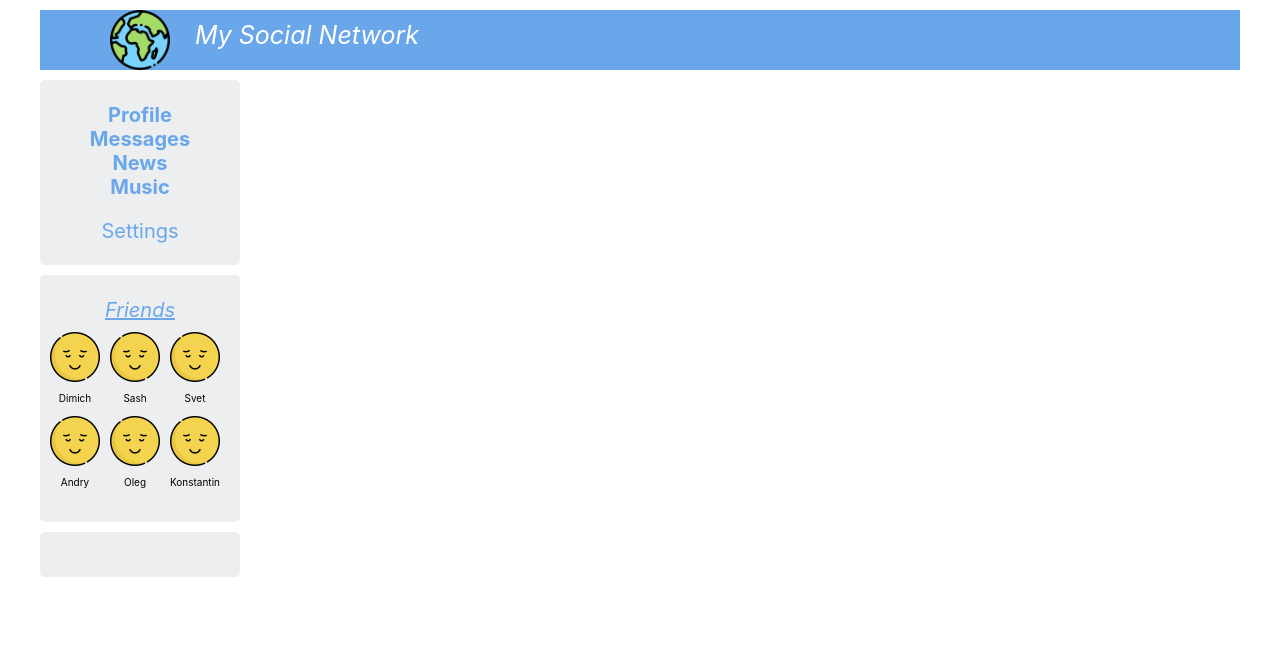
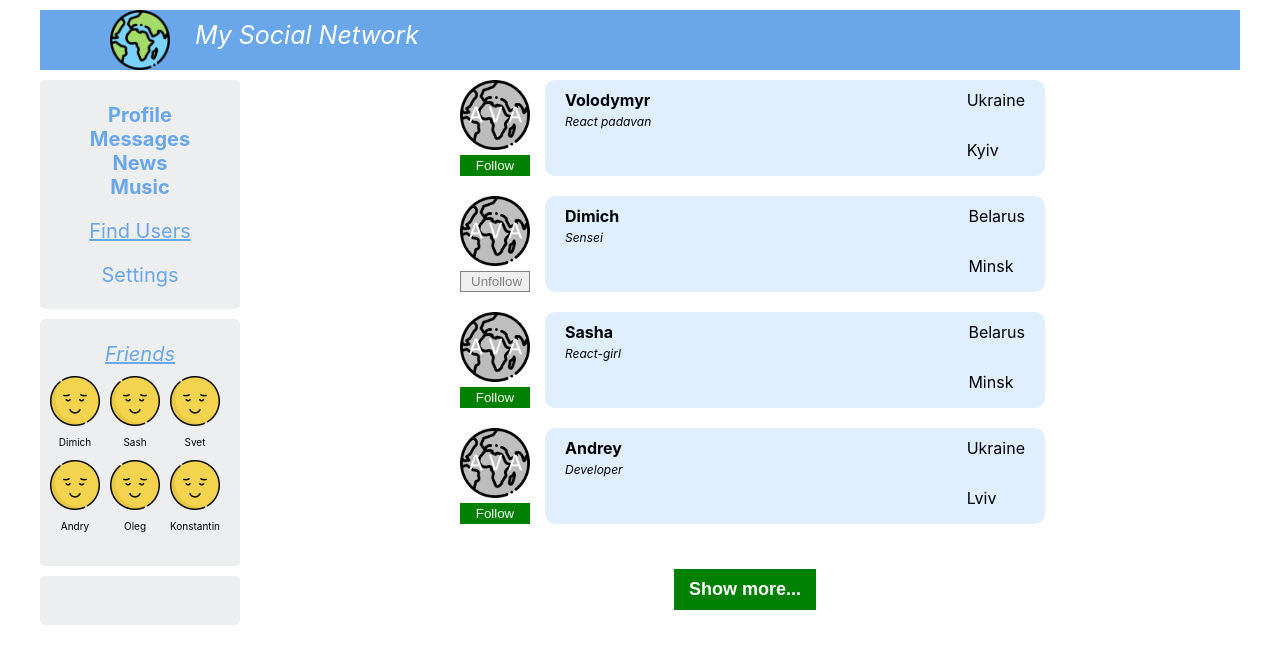
Before and after one commit to deftime/React-IT-K, a React (Create React App) app: page /users in a window 1280 px wide. Shown: the top 664 px of the page. Built offline with nearby package versions, Linux system fonts and the light colour scheme.

Commit message:
Ls 49-52 users-page get-side-data api

```diff
--- a/package.json
+++ b/package.json
@@ -6,6 +6,7 @@
     "@testing-library/jest-dom": "^4.2.4",
     "@testing-library/react": "^9.5.0",
     "@testing-library/user-event": "^7.2.1",
+    "axios": "^0.19.2",
     "react": "^16.13.1",
     "react-dom": "^16.13.1",
     "react-redux": "^7.2.0",
--- a/src/App.js
+++ b/src/App.js
@@ -4,6 +4,7 @@ import Header from './components/Header';
 import Navbar from './components/Navbar/Navbar';
 import Profile from './components/Profile/Profile';
 import Dialogs from './components/Dialogs/Dialogs';
+import FindUsersContainer from './components/FindUsers/FindUsersContainer';
 import {BrowserRouter, Route} from 'react-router-dom';
 
 function App(props) {
@@ -16,6 +17,7 @@ function App(props) {
           <Route exact path='/' render={ () => <Profile /> } />
           <Route path='/profile' render={ () => <Profile /> } />
           <Route path='/dialogs' render={ () => <Dialogs /> } />
+          <Route path='/users' render={ () => <FindUsersContainer /> } />
       </div>
     </div>
     </BrowserRouter>
--- /dev/null
+++ b/src/components/FindUsers/FindUsers.jsx
@@ -0,0 +1,31 @@
+import React from 'react';
+import cls from '../../css/findusers.module.css';
+import User from './user';
+
+function findUsers(props) {
+
+  if (props.usersArr.length === 0) {
+    props.getData([
+      {id: '1', name: 'Volodymyr', status: 'React padavan', country: 'Ukraine', city: 'Kyiv', follow: false},
+      {id: '2', name: 'Dimich', status: 'Sensei', country: 'Belarus', city: 'Minsk', follow: true},
+      {id: '3', name: 'Sasha', status: 'React-girl', country: 'Belarus', city: 'Minsk', follow: false},
+      {id: '4', name: 'Andrey', status: 'Developer', country: 'Ukraine', city: 'Lviv', follow: false}
+    ]);
+  }
+
+
+  let users = props.usersArr.map( user => <User key={user.id} id={user.id} name={user.name} status={user.status} country={user.country} city={user.city} follow={user.follow} followChange={props.follow} /> );
+
+  return (
+    <div className={cls.main}>
+      <div className={cls.inner}>
+        {users}
+        <div className={cls.moreButton}>
+          <button>Show more...</button>
+        </div>
+      </div>
+    </div>
+  )
+};
+
+export default findUsers;
--- /dev/null
+++ b/src/components/FindUsers/FindUsersContainer.jsx
@@ -0,0 +1,22 @@
+import {connect} from 'react-redux';
+import FindUsers from './FindUsers';
+import {followToggle, getData} from '../../redux/findusersReducer';
+
+function mapStateToProps(data) {
+  return {
+    usersArr: data.findusersPage.users
+  }
+}
+
+function mapDispatchToProps(dispatch) {
+  return {
+    follow: (id) => {
+      dispatch(followToggle(id));
+    },
+    getData: (data) => {
+      dispatch(getData(data));
+    }
+  }
+}
+
+export default connect(mapStateToProps, mapDispatchToProps)(FindUsers);
--- /dev/null
+++ b/src/components/FindUsers/user.jsx
@@ -0,0 +1,31 @@
+import React from 'react';
+import cls from '../../css/findusers.module.css';
+import ava from '../../images/post-ava.png';
+
+function user(props) {
+
+  function followToggle() {
+    props.followChange(props.id);
+  }
+
+  return (
+    <div className={cls.user}>
+      <div className={cls.left}>
+        <img src={ava} alt="ava" /><br/>
+        <button onClick={followToggle} className={props.follow ? cls.unfollow : cls.follow}>{props.follow ? 'Unfollow' : 'Follow'}</button>
+      </div>
+      <div className={cls.right}>
+        <div className={cls.name}>
+          <span>{props.name}</span><br/>
+          <span>{props.status}</span>
+        </div>
+        <div className={cls.location}>
+          <span>{props.country}</span><br/>
+          <span>{props.city}</span>
+        </div>
+      </div>
+    </div>
+  )
+}
+
+export default user;
--- a/src/components/Navbar/menu.jsx
+++ b/src/components/Navbar/menu.jsx
@@ -9,7 +9,8 @@ function Menu(props) {
       <NavLink to="/dialogs" activeClassName={cls.active}>Messages</NavLink>
       <a href="/">News</a>
       <a href="/">Music</a>
-      <a href="/">Settings</a>
+      <NavLink to="/users" className={cls.sep} activeClassName={cls.active}>Find Users</NavLink>
+      <a href="/" className={cls.sep}>Settings</a>
     </div>
   )
 }
--- /dev/null
+++ b/src/css/findusers.module.css
@@ -0,0 +1,83 @@
+.main {
+  grid-area: c;
+}
+
+.inner {
+  width: 600px;
+  margin: 0 auto;
+}
+
+.user {
+  display: flex;
+  margin-bottom: 20px;
+}
+
+.user .left {
+  width: 100px;
+  text-align: center;
+}
+
+.user .left img {
+  width: 70px;
+}
+
+.follow {
+  color: white;
+  border: none;
+  background-color: green;
+  padding: 3px 10px;
+  width: 70px;
+}
+
+.unfollow {
+  color: grey;
+  border: 1px solid grey;
+  padding: 2px 10px;
+  width: 70px;
+}
+
+.follow:active,
+.unfollow:active {
+  transform: scale(0.9);
+}
+
+.user .right {
+  display: flex;
+  justify-content: space-between;
+  flex-grow: 1;
+  background-color: #e0efff;
+  border-radius: 10px;
+  padding: 10px 20px;
+}
+
+.user .right .name span:first-child {
+  font-weight: bold;
+}
+
+.user .right .name span:last-child {
+  font-size: 12px;
+  font-style: italic;
+}
+
+.user .right .location span:last-child {
+  display: inline-block;
+  margin-top: 30px;
+}
+
+.moreButton {
+  text-align: center;
+  padding: 25px 0;
+}
+
+.moreButton button {
+  color: white;
+  font-size: 18px;
+  font-weight: bold;
+  background-color: green;
+  border: none;
+  padding: 10px 15px;
+}
+
+.moreButton button:active {
+  transform: scale(0.9);
+}
--- a/src/css/navbar.module.css
+++ b/src/css/navbar.module.css
@@ -13,7 +13,7 @@ aside a {
   color: #69A7EA;
 }
 
-aside a:last-child {
+.navBlock .sep {
   margin-top: 20px;
   font-weight: normal;
 }
--- /dev/null
+++ b/src/redux/findusersReducer.js
@@ -0,0 +1,37 @@
+let FOLLOW = 'follow';
+let GET_DATA = 'setState';
+
+let defaultData = {
+  users: [
+    // {id: '1', name: 'Volodymyr', status: 'React padavan', country: 'Ukraine', city: 'Kyiv', follow: false},
+    // {id: '2', name: 'Dimich', status: 'Sensei', country: 'Belarus', city: 'Minsk', follow: true},
+    // {id: '3', name: 'Sasha', status: 'React-girl', country: 'Belarus', city: 'Minsk', follow: false},
+    // {id: '4', name: 'Andrey', status: 'Developer', country: 'Ukraine', city: 'Lviv', follow: false}
+  ]
+}
+
+function findUsersReducer(partData = defaultData, action) {
+  let copyData = {...partData};
+  copyData.users = [...partData.users];
+  switch (action.type) {
+    case FOLLOW:
+      for (let i = 0; i < copyData.users.length; i++) {
+        if (copyData.users[i].id === action.id) {
+          copyData.users[i] = partData.users[i];
+          copyData.users[i].follow = !copyData.users[i].follow;
+        }
+      }
+      break;
+    case GET_DATA:
+      copyData.users = action.data;
+      break;
+    default:
+      return partData;
+  }
+  return copyData;
+};
+
+export let followToggle = (id) => ({type: FOLLOW, id: id});
+export let getData = (data) => ({type: GET_DATA, data: data});
+
+export default findUsersReducer;
--- a/src/redux/reduxState.js
+++ b/src/redux/reduxState.js
@@ -2,11 +2,13 @@ import {createStore, combineReducers} from 'redux';
 import profileReducer from './profileReducer';
 import messagesReducer from './messagesReducer';
 import navbarReducer from './navbarReducer';
+import findUsersReducer from './findusersReducer';
 
 let reducers = combineReducers({
   profilePage: profileReducer,
   messagesPage: messagesReducer,
-  navbar: navbarReducer
+  navbar: navbarReducer,
+  findusersPage: findUsersReducer
 });
 
 let store = createStore(reducers);
```
Also changed, not shown: 1 other file (tests, documents, lock files or other folders).
